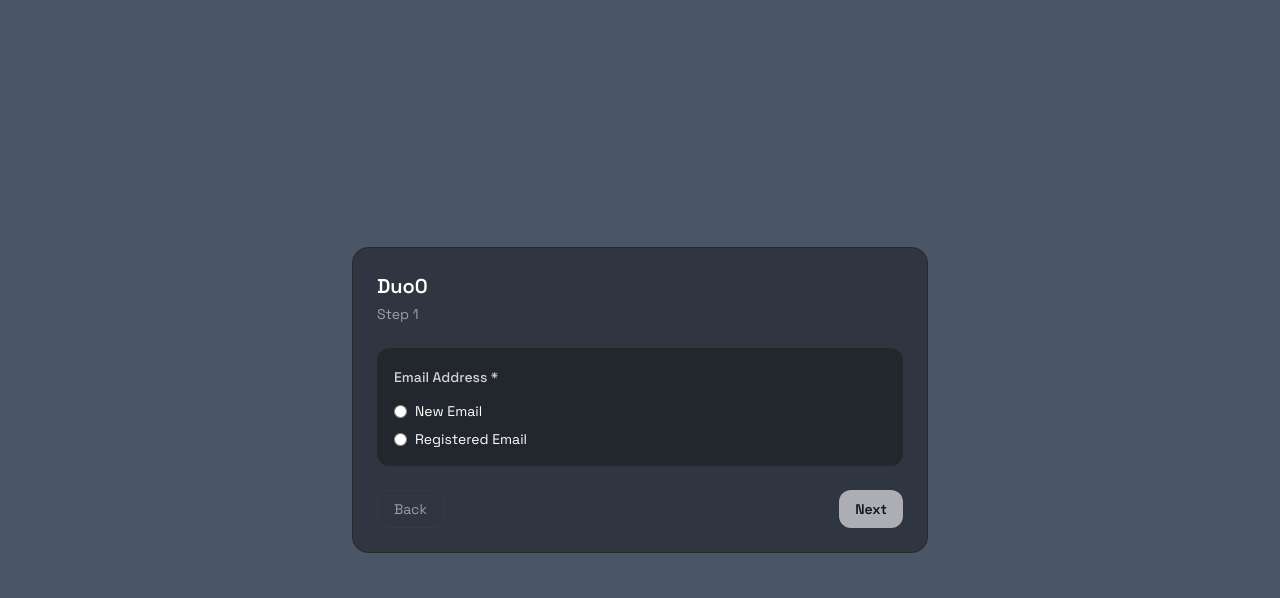
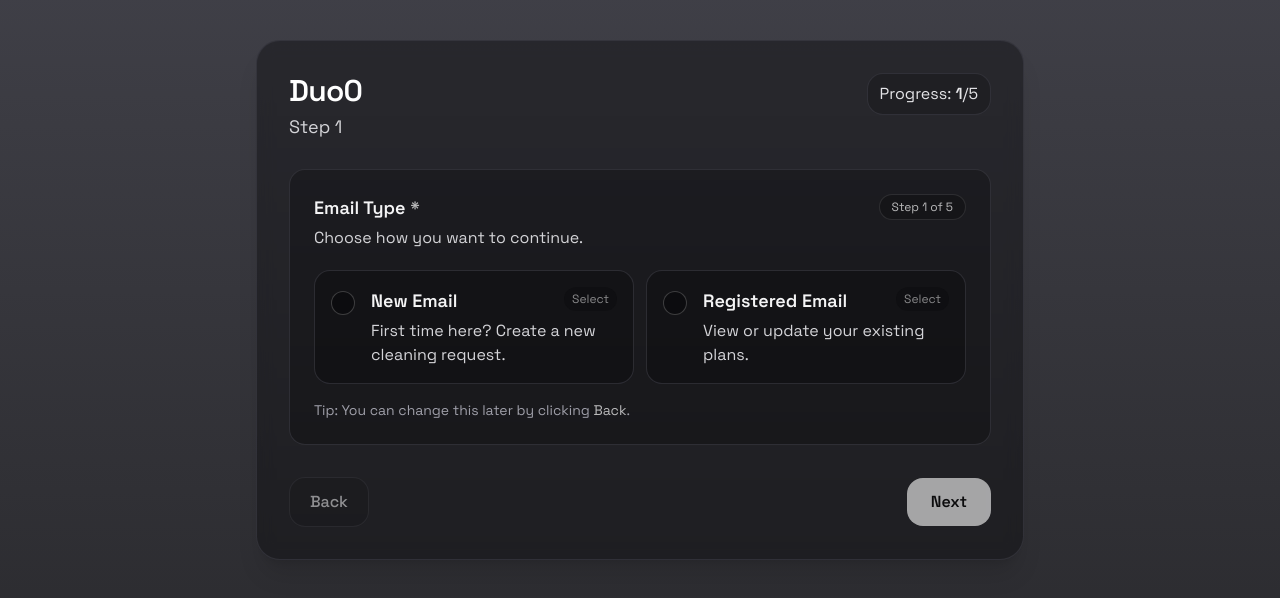
Before and after one commit to hola525/sheet-form-app, a Next.js app: page /form in a window 1280 px wide. Shown: the top 598 px of the page. Built offline with nearby package versions, Linux system fonts and the light colour scheme; no server answers.

Commit message:
Step 1 UI is chnaged

```diff
--- a/src/components/form/FormShell.js
+++ b/src/components/form/FormShell.js
@@ -181,10 +181,8 @@ export default function FormShell() {
   const renewOptions = cfg.renewPlans.length ? cfg.renewPlans : ["Yes", "No"];
   const serviceTypeOptions = cfg.serviceTypes.length ? cfg.serviceTypes : OPTIONS.serviceTypes;
 
-  // ✅ Extras checkbox list (fixed list)
   const extrasCheckboxOptions = cfg.extrasCols.length ? cfg.extrasCols : OPTIONS.extrasCols;
 
-  // ✅ City/Town dropdown depends on selected Province
   const cityOptions = useMemo(() => {
     if (!province) return [];
     const dynamic = cfg.citiesByProvince?.[province];
@@ -193,7 +191,7 @@ export default function FormShell() {
   }, [province, cfg.citiesByProvince]);
 
   // =========================================================
-  // Derived: cleaning labels (based on numberCleanings)
+  // Derived: cleaning labels
   // =========================================================
   const cleaningLabels = useMemo(() => {
     const n = Number(numberCleanings || 0);
@@ -218,7 +216,6 @@ export default function FormShell() {
       if (action === "plans") return !!selectedPlanId && !!modifyAction;
       return false;
     }
-
     return false;
   }
 
@@ -271,41 +268,7 @@ export default function FormShell() {
     }
   }
 
-  // ✅ AUTO-FETCH PLANS (no refresh button needed)
-  // - Runs when: registered + action=plans + email changes
-  // - Debounced to avoid calling API on every single keystroke
-  const autoFetchTimerRef = useRef(null);
-  useEffect(() => {
-    // Only auto fetch in registered plans flow
-    if (!(userType === "registered" && action === "plans")) return;
-
-    const trimmed = email.trim();
-    if (!trimmed) {
-      setPlans([]);
-      setPlansLoading(false);
-      // keep action selected (DON'T uncheck radio)
-      setSelectedPlanId("");
-      setModifyAction("");
-      return;
-    }
-
-    // Clear selection when email changes, but keep action selected
-    setSelectedPlanId("");
-    setModifyAction("");
-
-    // debounce
-    if (autoFetchTimerRef.current) clearTimeout(autoFetchTimerRef.current);
-    autoFetchTimerRef.current = setTimeout(() => {
-      fetchPlans();
-    }, 450);
-
-    return () => {
-      if (autoFetchTimerRef.current) clearTimeout(autoFetchTimerRef.current);
-    };
-    // eslint-disable-next-line react-hooks/exhaustive-deps
-  }, [email, userType, action]);
-
-  // ✅ Prefill (keep compatible; now accepts forced id so 3-dots can jump)
+  // ✅ Prefill (keep compatible; accepts forced id so Step2 can instantly jump)
   function prefillFromSelectedPlan_(forcedId) {
     const id = forcedId || selectedPlanId;
     if (!id) return;
@@ -360,13 +323,13 @@ export default function FormShell() {
   }
 
   // ✅ Instant jump handler (called by Step2 3-dots menu)
+  // IMPORTANT: This must be in FormShell so it can change steps.
   function onPlanActionSelect_(planId, actionKey) {
-    // Keep same flow
-    setAction("plans");
-    setSelectedPlanId(planId);
-    setModifyAction(actionKey);
+    setAction("plans");              // keep flow
+    setSelectedPlanId(planId);       // set plan
+    setModifyAction(actionKey);      // set action
 
-    // Prefill BEFORE jump
+    // Prefill first (so next screens show correct data)
     prefillFromSelectedPlan_(planId);
 
     // Jump instantly
@@ -376,7 +339,7 @@ export default function FormShell() {
     if (actionKey === "additional") return setStep(5);
   }
 
-  // ✅ Update existing row (Registered plans modify flow)
+  // ✅ Update existing row
   async function updateExistingPlan(updateMode) {
     setMsg("");
     setSaving(true);
@@ -432,17 +395,21 @@ export default function FormShell() {
             : action === "plans"
             ? "View Active Plans"
             : "",
+
         email,
         fullName: userType === "new" ? fullName : "",
         phone: userType === "new" ? phone : "",
+
         address: { province, city, street, details, propertyType },
         plan: { durationHours, numberCleanings, autoRenew },
+
         schedule: {
           date: scheduleDateCSV,
           time: scheduleTimeCSV,
           timeWindow: timeWindow || "",
           extras: extrasByCleaning,
         },
+
         additional: { cleaningInstructions, favoriteDuo, serviceType },
       };
 
@@ -503,7 +470,7 @@ export default function FormShell() {
   }
 
   // =========================================================
-  // NAVIGATION (same behavior as before)
+  // NAVIGATION (same behavior)
   // =========================================================
   function goNext() {
     setMsg("");
@@ -549,21 +516,37 @@ export default function FormShell() {
     setExtras({});
   }
 
+  // =========================================================
+  // ✅ UI: Bigger + more professional + responsive
+  // =========================================================
   return (
-    <div className="min-h-screen bg-gray-600 text-white flex items-center justify-center p-6">
-      <div className="w-full max-w-xl rounded-2xl border border-zinc-800 bg-zinc-950/40 p-6">
+    <div className="min-h-screen w-full bg-gradient-to-b from-zinc-700 to-zinc-800 text-white px-4 py-10 sm:px-6">
+      <div className="mx-auto w-full max-w-3xl">
+        <div className="rounded-3xl border border-zinc-700/60 bg-zinc-950/40 shadow-xl backdrop-blur px-5 py-6 sm:px-8 sm:py-8">
           {/* Header */}
-        <h1 className="text-xl font-semibold">{TEXT.title}</h1>
-        <p className="mt-1 text-sm text-zinc-400">{TEXT.step(step)}</p>
+          <div className="flex items-start justify-between gap-4">
+            <div>
+              <h1 className="text-2xl sm:text-3xl font-semibold tracking-tight">
+                {TEXT.title}
+              </h1>
+              <p className="mt-1 text-base sm:text-lg text-zinc-300">
+                {TEXT.step(step)}
+              </p>
+            </div>
+
+            <div className="rounded-2xl border border-zinc-700/60 bg-black/20 px-3 py-2 text-sm sm:text-base text-zinc-200">
+              Progress: <span className="font-semibold">{step}</span>/5
+            </div>
+          </div>
 
           {/* Message */}
           {msg ? (
-          <div className="mt-4 rounded-xl border border-zinc-800 bg-zinc-950/50 p-3 text-sm">
+            <div className="mt-5 rounded-2xl border border-zinc-700/60 bg-black/30 px-4 py-3 text-sm sm:text-base">
               {msg}
             </div>
           ) : null}
 
-        {/* ✅ Steps */}
+          {/* Steps */}
           {step === 1 && <Step1UserType userType={userType} setUserType={setUserType} />}
 
           {step === 2 && (
@@ -579,7 +562,7 @@ export default function FormShell() {
               setAction={setAction}
               plansLoading={plansLoading}
               plans={plans}
-            fetchPlans={fetchPlans} // still available as manual refresh if needed
+              fetchPlans={fetchPlans} // used by Step2 auto-fetch + optional manual retry
               selectedPlanId={selectedPlanId}
               setSelectedPlanId={setSelectedPlanId}
               modifyAction={modifyAction}
@@ -642,12 +625,12 @@ export default function FormShell() {
           )}
 
           {/* Footer buttons */}
-        <div className="mt-6 flex gap-3">
+          <div className="mt-8 flex flex-col-reverse gap-3 sm:flex-row sm:items-center">
             <button
               type="button"
               onClick={goBack}
               disabled={step === 1}
-            className="rounded-xl border border-zinc-700 px-4 py-2 text-sm disabled:opacity-50"
+              className="w-full sm:w-auto rounded-2xl border border-zinc-700/70 bg-black/20 px-5 py-3 text-base font-medium disabled:opacity-50"
             >
               {TEXT.back}
             </button>
@@ -662,7 +645,7 @@ export default function FormShell() {
                   (step === 3 && !canNextStep3()) ||
                   (step === 4 && !canNextStep4())
                 }
-              className="ml-auto rounded-xl bg-white px-4 py-2 text-sm font-semibold text-black hover:bg-zinc-200 disabled:opacity-60"
+                className="w-full sm:w-auto sm:ml-auto rounded-2xl bg-white px-6 py-3 text-base font-semibold text-black hover:bg-zinc-200 disabled:opacity-60"
               >
                 {TEXT.next}
               </button>
@@ -671,7 +654,7 @@ export default function FormShell() {
                 type="button"
                 onClick={onFinalSubmitClick}
                 disabled={!canSubmitFinal() || saving}
-              className="ml-auto rounded-xl bg-white px-4 py-2 text-sm font-semibold text-black hover:bg-zinc-200 disabled:opacity-60"
+                className="w-full sm:w-auto sm:ml-auto rounded-2xl bg-white px-6 py-3 text-base font-semibold text-black hover:bg-zinc-200 disabled:opacity-60"
               >
                 {saving ? "Saving..." : userType === "registered" && action === "plans" ? "Update" : TEXT.submit}
               </button>
@@ -679,5 +662,6 @@ export default function FormShell() {
           </div>
         </div>
       </div>
+    </div>
   );
 }
--- a/src/components/form/steps/Step1UserType.js
+++ b/src/components/form/steps/Step1UserType.js
@@ -1,20 +1,164 @@
 // ✅ FILE: app/duo/steps/Step1UserType.js
-export default function Step1UserType({ userType, setUserType }) {
-    return (
-      <div className="mt-6 rounded-xl border border-zinc-800 bg-black/30 p-4">
-        <label className="text-sm text-zinc-300 font-medium">Email Address *</label>
+// UI-only improvements:
+// - Centralized “theme variables” (colors) at top for easy future changes
+// - Smooth ease-in-out transitions, hover/active scale, focus rings
+// - Cursor pointer everywhere clickable
+// - Bigger + nicer custom radio indicator (still accessible)
+// - Slightly “more form” (header, helper text, subtle footer hint)
 
-        <div className="mt-3 space-y-2 text-sm">
-          <label className="flex items-center gap-2">
-            <input type="radio" checked={userType === "new"} onChange={() => setUserType("new")} />
-            New Email
-          </label>
+const THEME = {
+  // 🌈 Change these later if client wants new colors
+  cardBg: "bg-black/25",
+  cardBorder: "border-zinc-700/60",
+  cardBorderActive: "border-white/60",
+  cardBgActive: "bg-white/10",
 
-          <label className="flex items-center gap-2">
-            <input type="radio" checked={userType === "registered"} onChange={() => setUserType("registered")} />
-            Registered Email
-          </label>
+  textTitle: "text-zinc-100",
+  textSub: "text-zinc-300",
+  textMuted: "text-zinc-400",
+
+  hoverBg: "hover:bg-black/30",
+  focusRing:
+    "focus-visible:ring-2 focus-visible:ring-white/40 focus-visible:ring-offset-0",
+};
+
+function OptionCard({
+  checked,
+  title,
+  description,
+  onSelect,
+  name = "emailType",
+}) {
+  return (
+    <button
+      type="button"
+      onClick={onSelect}
+      className={[
+        "group relative w-full rounded-2xl border px-4 py-4 text-left",
+        "transition-all duration-200 ease-in-out",
+        "cursor-pointer select-none",
+        "hover:-translate-y-[1px] hover:shadow-lg hover:shadow-black/20",
+        "active:translate-y-0 active:scale-[0.99]",
+        THEME.focusRing,
+
+        checked
+          ? `${THEME.cardBorderActive} ${THEME.cardBgActive}`
+          : `${THEME.cardBorder} ${THEME.cardBg} ${THEME.hoverBg}`,
+      ].join(" ")}
+    >
+      <div className="flex items-start gap-4">
+        {/* ✅ Custom radio (bigger + nicer) */}
+        <span className="mt-1 inline-flex min-h-6 min-w-6 items-center justify-center rounded-full border border-white/20 bg-black/30 transition-all duration-200 ease-in-out group-hover:border-white/30">
+          <span
+            className={[
+              "min-h-3.5 min-w-3.5 rounded-full! transition-all duration-200 ease-in-out",
+              checked ? "bg-white opacity-100" : "bg-white opacity-0",
+            ].join(" ")}
+          />
+
+          {/* Hidden native radio for accessibility */}
+          <input
+            type="radio"
+            name={name}
+            checked={checked}
+            onChange={onSelect}
+            className="sr-only"
+          />
+        </span>
+
+        <div className="min-w-0">
+          <div
+            className={[
+              "text-base sm:text-lg font-semibold",
+              THEME.textTitle,
+              "transition-colors duration-200 ease-in-out",
+            ].join(" ")}
+          >
+            {title}
+          </div>
+
+          <div
+            className={[
+              "mt-1 text-sm sm:text-base",
+              THEME.textSub,
+              "transition-colors duration-200 ease-in-out",
+            ].join(" ")}
+          >
+            {description}
+          </div>
         </div>
       </div>
-    );
-  }
+
+      {/* ✅ Subtle right indicator (feels more “premium”) */}
+      <div
+        className={[
+          "pointer-events-none absolute right-4 top-4 rounded-full px-2 py-1 text-xs",
+          "transition-all duration-200 ease-in-out",
+          checked ? "bg-white/10 text-white/90" : "bg-black/20 text-white/50",
+        ].join(" ")}
+      >
+        {checked ? "Selected" : "Select"}
+      </div>
+    </button>
+  );
+}
+
+export default function Step1UserType({ userType, setUserType }) {
+  return (
+    <div
+      className={[
+        "mt-7 rounded-2xl border p-5 sm:p-6",
+        THEME.cardBorder,
+        THEME.cardBg,
+        "transition-all duration-200 ease-in-out",
+      ].join(" ")}
+    >
+      {/* Header */}
+      <div className="flex items-start justify-between gap-4">
+        <div>
+          <div
+            className={[
+              "text-base sm:text-lg font-semibold",
+              THEME.textTitle,
+            ].join(" ")}
+          >
+            Email Type <span className="text-white/70">*</span>
+          </div>
+          <div
+            className={["mt-1 text-sm sm:text-base", THEME.textSub].join(" ")}
+          >
+            Choose how you want to continue.
+          </div>
+        </div>
+
+        {/* Small visual badge (optional nice touch) */}
+        <div className="hidden sm:block rounded-full border border-white/10 bg-black/20 px-3 py-1 text-xs text-white/70">
+          Step 1 of 5
+        </div>
+      </div>
+
+      {/* Options */}
+      <div className="mt-5 grid gap-3 sm:grid-cols-2">
+        <OptionCard
+          checked={userType === "new"}
+          title="New Email"
+          description="First time here? Create a new cleaning request."
+          onSelect={() => setUserType("new")}
+        />
+
+        <OptionCard
+          checked={userType === "registered"}
+          title="Registered Email"
+          description="View or update your existing plans."
+          onSelect={() => setUserType("registered")}
+        />
+      </div>
+
+      {/* Footer hint */}
+      <div className={["mt-4 text-xs sm:text-sm", THEME.textMuted].join(" ")}>
+        Tip: You can change this later by clicking{" "}
+        <span className="text-white/70">Back</span>.
+      </div>
+    </div>
+  );
+}
```
Lines whose indentation alone changed are shown as unchanged.
